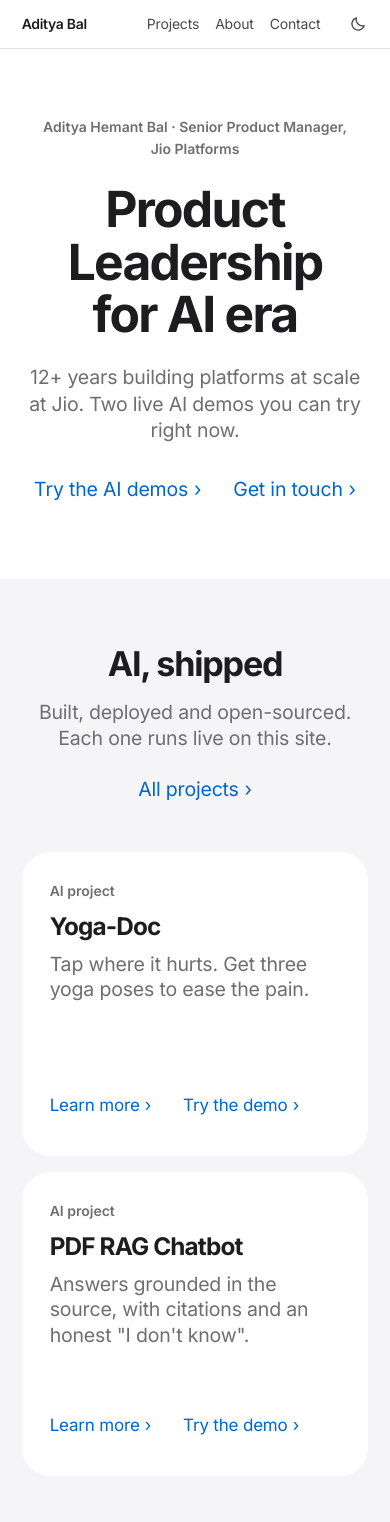
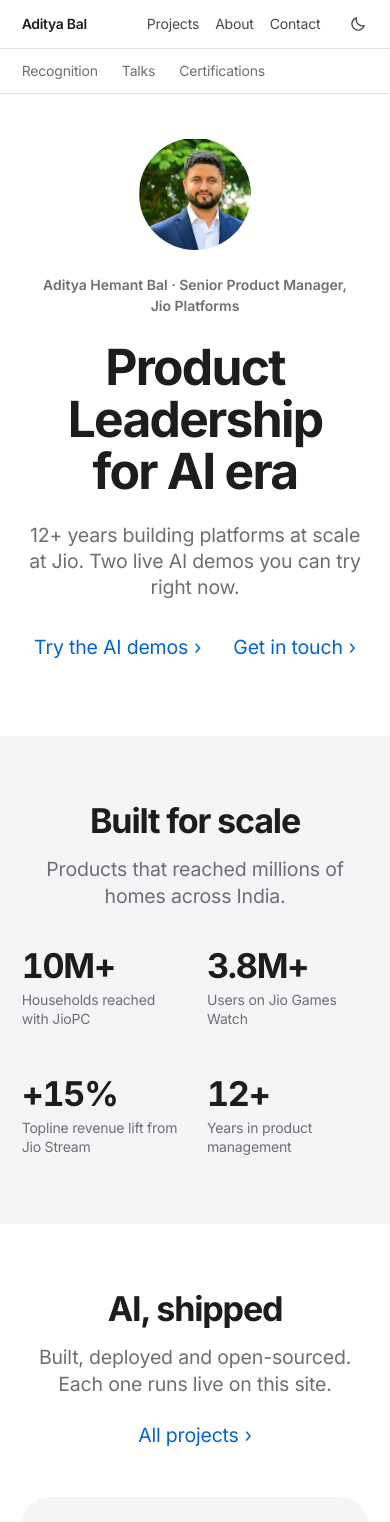
Before and after one commit to addityabbal/adityabal, an Astro site: page / in a window 390 px wide. Shown: the top 1522 px of the page. Built offline with nearby package versions, Linux system fonts and the light colour scheme; Astro itself is replaced by a stand-in of ours.

Commit message:
Homepage: stats first, portrait in hero, product logos, shortcuts
- "Built for scale" numbers now sit above "AI, shipped"
- Round profile portrait at the top of the homepage hero
- Jio product logos (from the previous site) on platform tiles and
  project pages; wordmark logos are cropped to their round icon so they
  stay legible on dark tiles. New optional `logo` field in the projects
  collection
- Shortcuts row at the top left of the homepage: Recognition, Talks,
  Certifications (link to the matching sections on /about)

Co-Authored-By: Claude Fable 5.2 <noreply@anthropic.com>

```diff
--- a/src/components/Hero.astro
+++ b/src/components/Hero.astro
@@ -20,6 +20,11 @@ const { eyebrow, title, lead, links = [], tone = "base", size = "display", align
 ---
 <section class:list={["hero", `tone-${tone}`, `hero-${size}`, { center: align === "center" }]}>
   <div class="wrap hero-inner">
+    {Astro.slots.has("media") && (
+      <div class="hero-media">
+        <slot name="media" />
+      </div>
+    )}
     {eyebrow && <p class="eyebrow">{eyebrow}</p>}
     <h1>{title}</h1>
     {lead && <p class="hero-lead">{lead}</p>}
@@ -52,6 +57,19 @@ const { eyebrow, title, lead, links = [], tone = "base", size = "display", align
     justify-items: center;
   }
 
+  /* Round portrait above the headline. */
+  .hero-media :global(img) {
+    width: clamp(7rem, 5.5rem + 6vw, 9rem);
+    height: auto;
+    aspect-ratio: 1;
+    object-fit: cover;
+    border-radius: 50%;
+  }
+
+  .hero:has(.hero-media) {
+    padding-top: clamp(2.5rem, 1.5rem + 5vw, 5rem);
+  }
+
   h1 {
     max-width: 16ch;
     font-size: var(--fs-display);
--- a/src/components/ProjectTile.astro
+++ b/src/components/ProjectTile.astro
@@ -1,5 +1,7 @@
 ---
 // One rounded tile in the project bento grid: label, name, one line, two text links.
+import type { ImageMetadata } from "astro";
+
 interface Props {
   title: string;
   tagline: string;
@@ -12,12 +14,15 @@ interface Props {
   size?: "standard" | "wide";
   headingLevel?: 2 | 3;
   type?: string;
+  /** Product logo. Wordmark logos are cropped to their round icon so they read on any surface. */
+  logo?: ImageMetadata;
 }
 
-const { title, tagline, href, label, demoUrl, metric, size = "standard", headingLevel = 3, type } = Astro.props;
+const { title, tagline, href, label, demoUrl, metric, size = "standard", headingLevel = 3, type, logo } = Astro.props;
 const Heading = `h${headingLevel}` as "h2" | "h3";
 ---
 <article class:list={["tile", `tile-${size}`]} data-type={type} data-reveal>
+  {logo && <img class="tile-logo" src={logo.src} alt="" width="48" height="48" loading="lazy" decoding="async" />}
   <p class="eyebrow">{label}</p>
   <Heading class="tile-title">{title}</Heading>
   <p class="tile-tagline">{tagline}</p>
@@ -42,6 +47,15 @@ const Heading = `h${headingLevel}` as "h2" | "h3";
     padding: clamp(1.75rem, 1.25rem + 2vw, 3rem);
     border-radius: var(--radius-l);
     background: var(--tile);
+  }
+
+  .tile-logo {
+    width: 3rem;
+    height: 3rem;
+    margin-bottom: var(--space-2);
+    border-radius: 50%;
+    object-fit: cover;
+    object-position: left center;
   }
 
   .tile-title {
--- a/src/content.config.ts
+++ b/src/content.config.ts
@@ -8,7 +8,7 @@ const slugPattern = /^[a-z0-9]+(?:-[a-z0-9]+)*$/;
 
 const projects = defineCollection({
   loader: glob({ pattern: "*.md", base: "./src/content/projects" }),
-  schema: z.object({
+  schema: ({ image }) => z.object({
     title: z.string(),
     /** Canonical URL segment: /projects/<slug>. Never change once live. */
     slug: z.string().regex(slugPattern),
@@ -27,6 +27,8 @@ const projects = defineCollection({
     pressLabel: z.string().optional(),
     /** Override for the generated 1200x630 link-preview image. */
     ogImage: z.string().optional(),
+    /** Product logo, path relative to the markdown file. */
+    logo: image().optional(),
     order: z.number(),
     featured: z.boolean().default(false),
   }),
--- a/src/content/projects/jio-games-watch.md
+++ b/src/content/projects/jio-games-watch.md
@@ -19,6 +19,7 @@ metrics:
     label: "creators earning"
 pressUrl: "https://www.livemint.com/technology/tech-news/jiogameswatch-streaming-platform-launched-what-is-it-how-it-will-help-gamers-11659773062673.html"
 pressLabel: "Livemint: JioGamesWatch streaming platform launched"
+logo: "../../assets/images/logo-jio-games-watch.svg"
 order: 4
 featured: true
 ---
--- a/src/content/projects/jio-health-hub.md
+++ b/src/content/projects/jio-health-hub.md
@@ -15,6 +15,7 @@ metrics:
     label: "people on the Lab Test Booking team"
 pressUrl: "https://telecom.economictimes.indiatimes.com/news/reliance-jios-health-and-fitness-app-goes-live/56595479"
 pressLabel: "Economic Times: Reliance Jio's health and fitness app goes live"
+logo: "../../assets/images/logo-jio-health-hub.svg"
 order: 6
 featured: true
 ---
--- a/src/content/projects/jio-stream.md
+++ b/src/content/projects/jio-stream.md
@@ -19,6 +19,7 @@ metrics:
     label: "support tickets"
 pressUrl: "https://stream.jio/"
 pressLabel: "stream.jio: official Jio Stream platform"
+logo: "../../assets/images/logo-jio-stream.svg"
 order: 5
 featured: true
 ---
--- a/src/content/projects/jiopc.md
+++ b/src/content/projects/jiopc.md
@@ -15,6 +15,7 @@ metrics:
     label: "demo booths led at India Mobile Congress 2025"
 pressUrl: "https://techcrunch.com/2025/07/11/indias-richest-man-wants-to-turn-every-tv-into-a-pc/"
 pressLabel: "TechCrunch: India's richest man wants to turn every TV into a PC"
+logo: "../../assets/images/logo-jiopc.svg"
 order: 3
 featured: true
 ---
--- a/src/pages/index.astro
+++ b/src/pages/index.astro
@@ -1,5 +1,6 @@
 ---
-// Homepage: positioning, AI projects, numbers, Jio platforms, recognition, contact.
+// Homepage: shortcuts, positioning, numbers, AI projects, Jio platforms, recognition, contact.
+import { Image } from "astro:assets";
 import BaseLayout from "../layouts/BaseLayout.astro";
 import Hero from "../components/Hero.astro";
 import SectionHeader from "../components/SectionHeader.astro";
@@ -8,6 +9,7 @@ import StatRow from "../components/StatRow.astro";
 import { getProjects, projectPath, typeLabels } from "../lib/projects";
 import { recognition, talks } from "../data/about";
 import { personJsonLd, site } from "../data/site";
+import portrait from "../assets/images/portrait.webp";
 
 const projects = (await getProjects()).filter((project) => project.data.featured);
 const aiProjects = projects.filter((project) => project.data.type === "ai");
@@ -22,6 +24,12 @@ const stats = [
 
 const highlights = recognition.filter((item) => item.featured);
 const talkHost = talks[0]?.host;
+
+const shortcuts = [
+  { href: "/about#recognition", label: "Recognition" },
+  { href: "/about#talks", label: "Talks" },
+  { href: "/about#certifications", label: "Certifications" },
+];
 ---
 <BaseLayout path="/" ogType="profile" jsonLd={personJsonLd()}>
   <!-- Old single-page hash links (/#about, /#casestudies …) now live on other pages. -->
@@ -44,6 +52,14 @@ const talkHost = talks[0]?.host;
     })();
   </script>
 
+  <nav class="shortcuts" aria-label="Shortcuts">
+    <ul class="wrap">
+      {shortcuts.map((link) => (
+        <li><a href={link.href}>{link.label}</a></li>
+      ))}
+    </ul>
+  </nav>
+
   <Hero
     eyebrow={`${site.name} · ${site.jobTitle}, Jio Platforms`}
     title="Product Leadership for AI era"
@@ -52,9 +68,27 @@ const talkHost = talks[0]?.host;
       { href: "#projects", label: "Try the AI demos" },
       { href: "/contact", label: "Get in touch" },
     ]}
-  />
+  >
+    <Image
+      slot="media"
+      src={portrait}
+      alt="Portrait of Aditya Hemant Bal"
+      width={288}
+      height={288}
+      densities={[1, 2]}
+      loading="eager"
+      fetchpriority="high"
+    />
+  </Hero>
 
-  <section class="section tone-alt" aria-labelledby="projects">
+  <section class="section tone-alt" aria-labelledby="scale">
+    <div class="wrap">
+      <SectionHeader id="scale" title="Built for scale" lead="Products that reached millions of homes across India." />
+      <StatRow items={stats} />
+    </div>
+  </section>
+
+  <section class="section tone-base" aria-labelledby="projects">
     <div class="wrap">
       <SectionHeader
         id="projects"
@@ -76,13 +110,6 @@ const talkHost = talks[0]?.host;
     </div>
   </section>
 
-  <section class="section tone-base" aria-labelledby="scale">
-    <div class="wrap">
-      <SectionHeader id="scale" title="Built for scale" lead="Products that reached millions of homes across India." />
-      <StatRow items={stats} />
-    </div>
-  </section>
-
   <section class="section tone-dark" aria-labelledby="products">
     <div class="wrap">
       <SectionHeader
@@ -99,6 +126,7 @@ const talkHost = talks[0]?.host;
             href={projectPath(project)}
             label={project.data.year}
             metric={project.data.metrics[0]}
+            logo={project.data.logo}
           />
         ))}
       </div>
@@ -153,3 +181,32 @@ const talkHost = talks[0]?.host;
     </div>
   </section>
 </BaseLayout>
+
+<style>
+  /* Quick links at the top left of the homepage; swipeable if they ever outgrow a phone screen. */
+  .shortcuts {
+    border-bottom: 1px solid var(--border);
+    font-size: var(--fs-small);
+  }
+
+  .shortcuts ul {
+    display: flex;
+    justify-content: flex-start;
+    gap: var(--space-5);
+    overflow-x: auto;
+    scrollbar-width: none;
+  }
+
+  .shortcuts a {
+    display: inline-flex;
+    align-items: center;
+    min-height: 2.75rem;
+    white-space: nowrap;
+    color: var(--text-2);
+  }
+
+  .shortcuts a:hover {
+    color: var(--text);
+    text-decoration: none;
+  }
+</style>
--- a/src/pages/projects/index.astro
+++ b/src/pages/projects/index.astro
@@ -45,6 +45,7 @@ const filters = [
             label={`${typeLabels[project.data.type]} · ${project.data.year}`}
             demoUrl={project.data.demoUrl}
             metric={project.data.type === "platform" ? project.data.metrics[0] : undefined}
+            logo={project.data.logo}
           />
         ))}
       </div>
```
Also changed, not shown: src/pages/projects/[slug].astro (+10 -0 lines).
